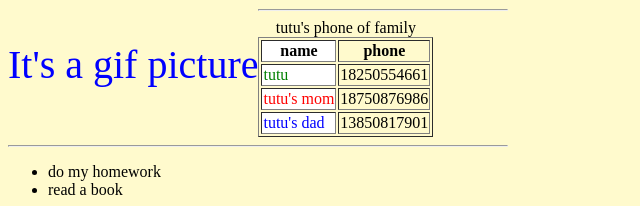
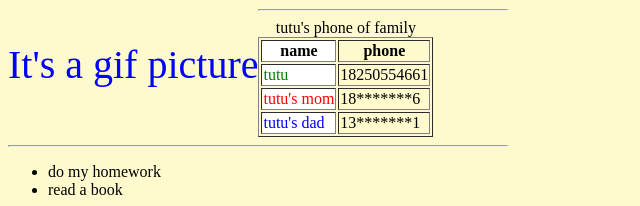
Before and after one commit to cheezhi/cheezhi, a plain HTML site: page tutustudy/index.html in a window 1280 px wide. Shown: the part 1454-1660 px from the top of the page, 0-640 px from the left. Drawn offline with Linux system fonts and the light colour scheme.

Commit message:
Update index.html

```diff
--- a/tutustudy/index.html
+++ b/tutustudy/index.html
@@ -62,10 +62,10 @@
             </tr>
             <tr>
                 <td style="color:red;">tutu's mom</td>
-                <td>18750876986</td>
+                <td>18*******6</td>
             <tr>
                 <td style="color:blue;">tutu's dad</td>
-                <td>13850817901</td>
+                <td>13*******1</td>
         </table>
 
         <hr>
```
